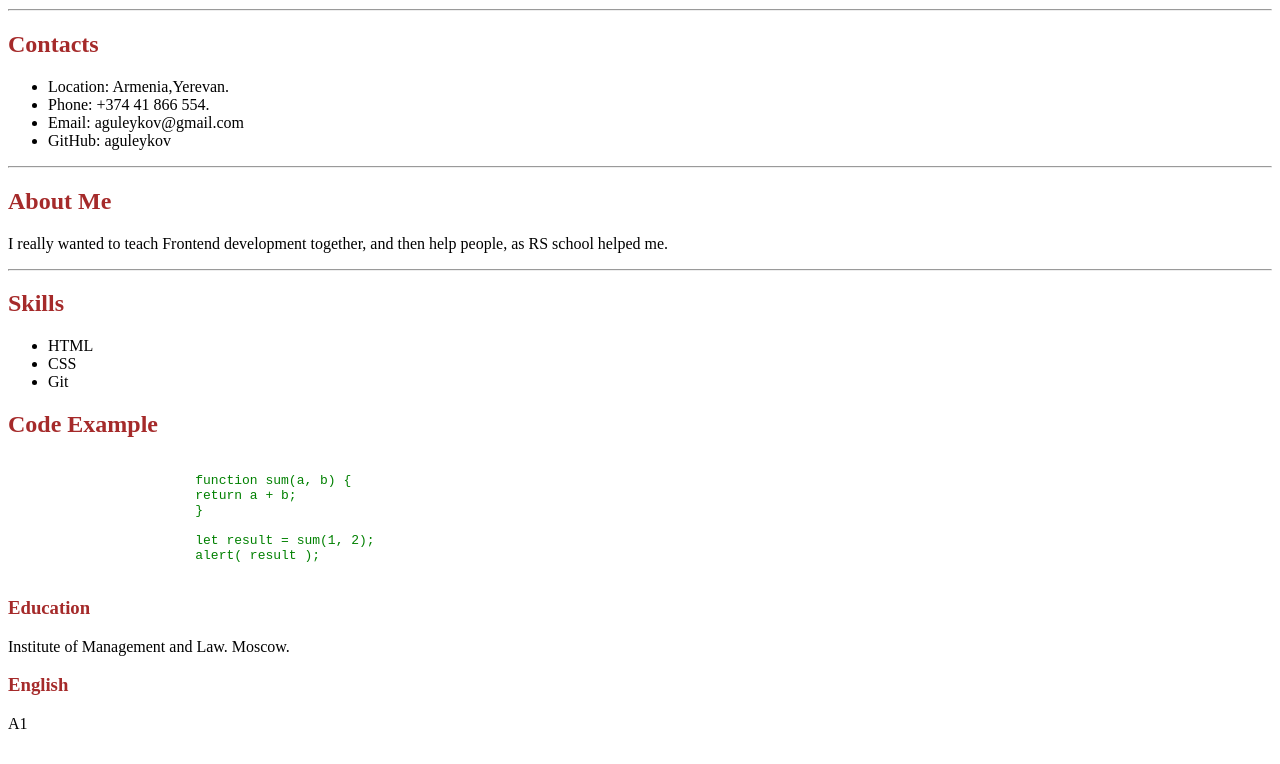
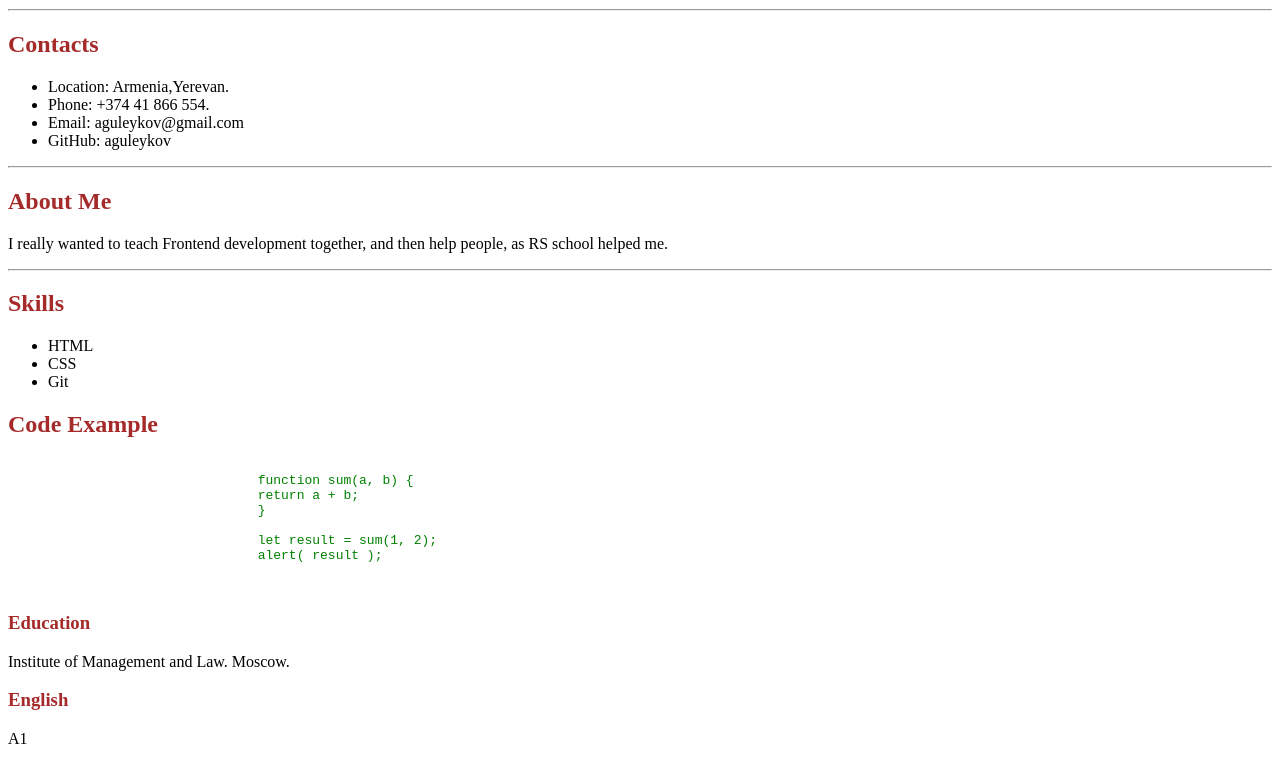
Before and after one commit to aguleykov/rsschool-cv, a plain HTML site: page index.html in a window 1280 px wide. Shown: the part 433-1197 px from the top of the page. Drawn offline with Linux system fonts and the light colour scheme.

Commit message:
update: htl file (xmp)

```diff
--- a/index.html
+++ b/index.html
@@ -44,16 +44,16 @@
 	</div>
 
 	<h2>Code Example</h2>
-	<div class="code">
-		<xmp>
-			function sum(a, b) {
-			return a + b;
-			}
+		<pre class="code">
+			<code>
+				function sum(a, b) {
+				return a + b;
+				}
 
-			let result = sum(1, 2);
-			alert( result );
-		</xmp>
-	</div>
+				let result = sum(1, 2);
+				alert( result );
+			</code>
+		</pre>
 
 	<h3>Education</h3>
 	<div class="education">
```
